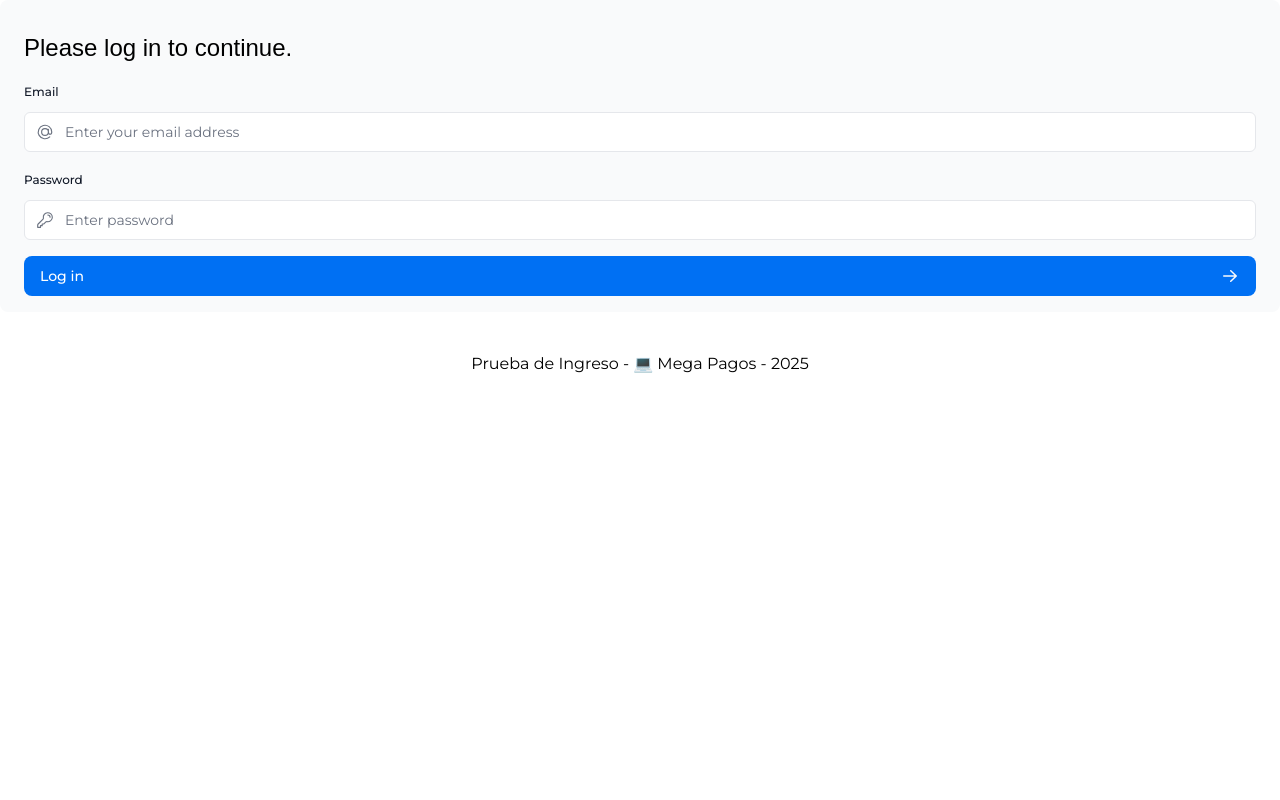
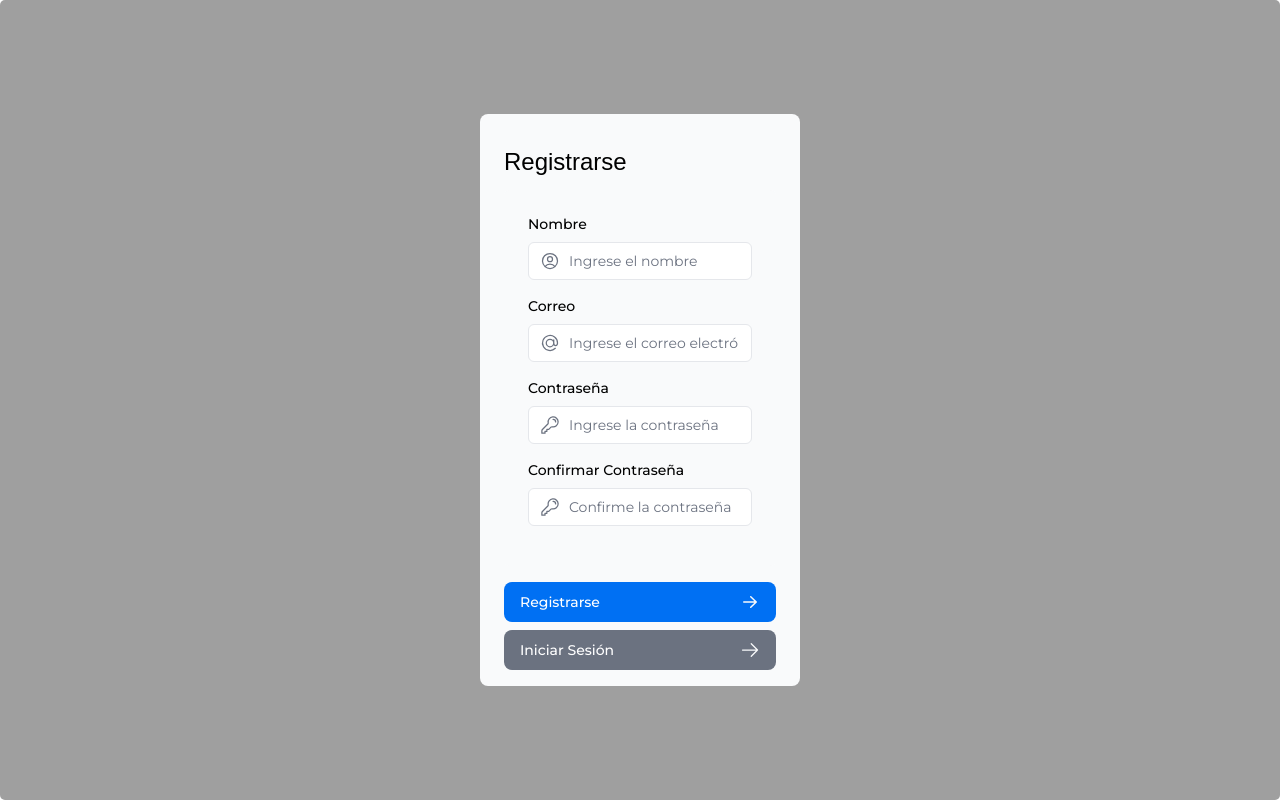
Before and after one commit to jhonatanoc96/megapagos-frontend, a Next.js app: page /sign-up in a window 1280 px wide. Built offline with nearby package versions, Linux system fonts and the light colour scheme; a web font is replaced by a local one.

Commit message:
Add sign up logic

```diff
--- a/app/lib/actions/users-actions.ts
+++ b/app/lib/actions/users-actions.ts
@@ -37,7 +37,6 @@ export async function getUsersByAdmin(query: string = '', currentPage: number =
     return usuarios;
 
 }
-
 
 export async function getUserById(id: string) {
     const { TOKEN, USER } = process.env;
--- a/app/login/login.module.css
+++ b/app/login/login.module.css
@@ -0,0 +1,4 @@
+.container {
+    background: #9f9f9f;
+    border-radius: 5px;
+}
--- a/app/page.tsx
+++ b/app/page.tsx
@@ -1,38 +1,10 @@
-import styles from './ui/home.module.css'
-import AcmeLogo from '@ui/acme-logo';
-import { ArrowRightIcon } from '@heroicons/react/24/outline';
-import Link from 'next/link';
-import { montserrat } from './ui/fonts';
-import Image from 'next/image';
+import { redirect } from 'next/navigation';
 
 export default function Page() {
+  redirect('/login');
   return (
-    <main className="flex min-h-screen flex-col p-6">
-      <div className="flex h-20 shrink-0 items-end rounded-lg bg-blue-500 p-4 md:h-52">
-        {/* <AcmeLogo /> */}
-        <div className={styles.shape}></div>
-      </div>
-      <div className="mt-4 flex grow flex-col gap-4 md:flex-row">
-        <div className="flex flex-col justify-center gap-6 rounded-lg bg-gray-50 px-6 py-10 md:w-2/5 md:px-20">
-          <p className={`text-xl text-gray-800 md:text-3xl md:leading-normal`}>
-            <strong className={`${montserrat.className} antialiased`}>Bienvenido.</strong> This is the example for the{' '}
-            <a href="https://nextjs.org/learn/" className="text-blue-500">
-              Next.js Learn Course
-            </a>
-            , brought to you by Vercel.
-          </p>
-          <Link
-            href="/login"
-            className="flex items-center gap-5 self-start rounded-lg bg-blue-500 px-6 py-3 text-sm font-medium text-white transition-colors hover:bg-blue-400 md:text-base"
-          >
-            <span>Log in</span> <ArrowRightIcon className="w-5 md:w-6" />
-          </Link>
-        </div>
-        <div className="flex items-center justify-center p-6 md:w-3/5 md:px-28 md:py-12">
-          <img src="/hero-desktop.png" alt="Screenshots of the dashboard" />
-          {/* <Image src="/hero-desktop.png" alt="Screenshots of the dashboard" /> */}
-        </div>
-      </div>
+    <main>
+
     </main>
   );
 }
--- a/app/sign-up/page.tsx
+++ b/app/sign-up/page.tsx
@@ -1,117 +1,115 @@
-'use client';
-
-import { useState } from 'react';
-import styles from './login.module.css';
+import styles from './sign-up.module.css';
 import { lusitana } from '@ui/fonts';
 import {
   AtSymbolIcon,
   KeyIcon,
-  ExclamationCircleIcon,
+  UserCircleIcon
 } from '@heroicons/react/24/outline';
 import { ArrowRightIcon } from '@heroicons/react/20/solid';
-import { Button } from '../ui/button';
-import { sendHttpRequest } from '../lib/utils';
-import { redirect } from 'next/navigation';
+import { Button } from '@ui/button';
+import { handleSignup } from '@lib/actions/login-actions';
+import { Notification } from '@ui/users/notification';
+import { LoginButton } from '@ui/login-button';
 
 export default function LoginForm() {
-  const [email, setEmail] = useState('');
-  const [password, setPassword] = useState('');
-  const [error, setError] = useState('');
-  const [success, setSuccess] = useState('');
-  const [token, setToken] = useState('');
-
-  const handleLogin = async (e: React.FormEvent) => {
-    e.preventDefault();
-
-    const data = { email, password };
-    const response: any = await sendHttpRequest('/usuarios/autenticar', 'POST', data);
-
-    console.log("Response: ", response);
-
-    const { status, message, token } = response;
-
-    if (!status || !message) {
-      setSuccess('');
-      return setError('Respuesta inválida del servidor');
-    }
-
-    if (status !== 200) {
-      setSuccess('');
-      return setError(message);
-    }
-
-    setSuccess(message);
-    setError('');
-    setToken(token.accessToken);
-    localStorage.setItem('token', token.accessToken);
-    redirect('/dashboard');
-  };
 
   return (
-    <form className="space-y-3" onSubmit={handleLogin}>
+    <div className={`${styles.container} flex items-center justify-center min-h-screen w-full`}>
+      <Notification />
+      <form className="space-y-3" action={handleSignup}>
         <div className="flex-1 rounded-lg bg-gray-50 px-6 pb-4 pt-8">
           <h1 className={`${lusitana.className} mb-3 text-2xl`}>
-          Please log in to continue.
+            Registrarse
           </h1>
           <div className="w-full">
-          <div>
-            <label
-              className="mb-3 mt-5 block text-xs font-medium text-gray-900"
-              htmlFor="email"
-            >
-              Email
+            <div className="rounded-md bg-gray-50 p-4 md:p-6">
+              {/* Nombre */}
+              <div className="mb-4">
+                <label htmlFor="amount" className="mb-2 block text-sm font-medium">
+                  Nombre
                 </label>
+                <div className="relative mt-2 rounded-md">
                   <div className="relative">
                     <input
-                className="peer block w-full rounded-md border border-gray-200 py-[9px] pl-10 text-sm outline-2 placeholder:text-gray-500"
-                id="email"
-                type="email"
-                name="email"
-                placeholder="Enter your email address"
-                value={email}
-                onChange={(e) => setEmail(e.target.value)}
+                      id="name"
+                      name="name"
+                      type="text"
+                      placeholder="Ingrese el nombre"
+                      className="peer block w-full rounded-md border border-gray-200 py-2 pl-10 text-sm outline-2 placeholder:text-gray-500"
                       required
                     />
-              <AtSymbolIcon className="pointer-events-none absolute left-3 top-1/2 h-[18px] w-[18px] -translate-y-1/2 text-gray-500 peer-focus:text-gray-900" />
-            </div>
-          </div>
-          <div className="mt-4">
-            <label
-              className="mb-3 mt-5 block text-xs font-medium text-gray-900"
-              htmlFor="password"
-            >
-              Password
-            </label>
-            <div className="relative">
-              <input
-                className="peer block w-full rounded-md border border-gray-200 py-[9px] pl-10 text-sm outline-2 placeholder:text-gray-500"
-                id="password"
-                type="password"
-                name="password"
-                placeholder="Enter password"
-                value={password}
-                onChange={(e) => setPassword(e.target.value)}
-                required
-                minLength={6}
-              />
-              <KeyIcon className="pointer-events-none absolute left-3 top-1/2 h-[18px] w-[18px] -translate-y-1/2 text-gray-500 peer-focus:text-gray-900" />
+                    <UserCircleIcon className="pointer-events-none absolute left-3 top-1/2 h-5 w-5 -translate-y-1/2 text-gray-500 peer-focus:text-gray-900" />
                   </div>
                 </div>
               </div>
-        {error && (
-          <div className="mt-4 text-red-500">
-            <ExclamationCircleIcon className="inline h-5 w-5" /> {error}
+
+              {/* Correo */}
+              <div className="mb-4">
+                <label htmlFor="email" className="mb-2 block text-sm font-medium">
+                  Correo
+                </label>
+                <div className="relative mt-2 rounded-md">
+                  <div className="relative">
+                    <input
+                      id="email"
+                      name="email"
+                      type="email"
+                      placeholder="Ingrese el correo electrónico"
+                      className="peer block w-full rounded-md border border-gray-200 py-2 pl-10 text-sm outline-2 placeholder:text-gray-500"
+                      required
+                    />
+                    <AtSymbolIcon className="pointer-events-none absolute left-3 top-1/2 h-5 w-5 -translate-y-1/2 text-gray-500 peer-focus:text-gray-900" />
                   </div>
-        )}
-        {success && (
-          <div className="mt-4 text-green-500">
-            <ExclamationCircleIcon className="inline h-5 w-5" /> {success}
                 </div>
-        )}
-        <Button className="mt-4 w-full">
-          Log in <ArrowRightIcon className="ml-auto h-5 w-5 text-gray-50" />
+              </div>
+
+              {/* Contraseña */}
+              <div className="mb-4">
+                <label htmlFor="password" className="mb-2 block text-sm font-medium">
+                  Contraseña
+                </label>
+                <div className="relative mt-2 rounded-md">
+                  <div className="relative">
+                    <input
+                      id="password"
+                      name="password"
+                      type="password"
+                      placeholder="Ingrese la contraseña"
+                      className="peer block w-full rounded-md border border-gray-200 py-2 pl-10 text-sm outline-2 placeholder:text-gray-500"
+                      required
+                    />
+                    <KeyIcon className="pointer-events-none absolute left-3 top-1/2 h-5 w-5 -translate-y-1/2 text-gray-500 peer-focus:text-gray-900" />
+                  </div>
+                </div>
+              </div>
+
+              {/* Confirmar Contraseña */}
+              <div className="mb-4">
+                <label htmlFor="password_confirmation" className="mb-2 block text-sm font-medium">
+                  Confirmar Contraseña
+                </label>
+                <div className="relative mt-2 rounded-md">
+                  <div className="relative">
+                    <input
+                      id="password_confirmation"
+                      name="password_confirmation"
+                      type="password"
+                      placeholder="Confirme la contraseña"
+                      className="peer block w-full rounded-md border border-gray-200 py-2 pl-10 text-sm outline-2 placeholder:text-gray-500"
+                      required
+                    />
+                    <KeyIcon className="pointer-events-none absolute left-3 top-1/2 h-5 w-5 -translate-y-1/2 text-gray-500 peer-focus:text-gray-900" />
+                  </div>
+                </div>
+              </div>
+            </div>
+          </div>
+          <Button type="submit" className="mt-4 w-full">
+            Registrarse <ArrowRightIcon className="ml-auto h-5 w-5 text-gray-50" />
           </Button>
+          <LoginButton />
         </div>
       </form>
+    </div>
   );
 }
--- a/app/sign-up/sign-up.module.css
+++ b/app/sign-up/sign-up.module.css
@@ -0,0 +1,4 @@
+.container {
+    background: #9f9f9f;
+    border-radius: 5px;
+}
--- /dev/null
+++ b/app/ui/login-button.tsx
@@ -0,0 +1,16 @@
+'use client'
+
+import { ArrowRightIcon } from '@heroicons/react/24/outline';
+import { redirect } from 'next/navigation';
+import { Button } from './button';
+
+export function LoginButton() {
+  const handleLogin = async () => {
+    redirect('/login');
+  }
+  return (
+    <Button onClick={handleLogin} className="mt-2 w-full bg-gray-500">
+      Iniciar Sesión <ArrowRightIcon className="ml-auto h-5 w-5 text-gray-50" />
+    </Button>
+  );
+}
--- a/app/ui/users/create-form.tsx
+++ b/app/ui/users/create-form.tsx
@@ -1,6 +1,6 @@
 import Link from 'next/link';
 import {
-  FolderOpenIcon,
+  AtSymbolIcon,
   KeyIcon,
   UserCircleIcon,
 } from '@heroicons/react/24/outline';
@@ -50,7 +50,7 @@ export default function Form() {
                   className="peer block w-full rounded-md border border-gray-200 py-2 pl-10 text-sm outline-2 placeholder:text-gray-500"
                   required
                 />
-                <FolderOpenIcon className="pointer-events-none absolute left-3 top-1/2 h-5 w-5 -translate-y-1/2 text-gray-500 peer-focus:text-gray-900" />
+                <AtSymbolIcon className="pointer-events-none absolute left-3 top-1/2 h-5 w-5 -translate-y-1/2 text-gray-500 peer-focus:text-gray-900" />
               </div>
             </div>
           </div>
--- a/app/ui/users/edit-form.tsx
+++ b/app/ui/users/edit-form.tsx
@@ -1,5 +1,5 @@
 import {
-  FolderOpenIcon,
+  AtSymbolIcon,
   KeyIcon,
   UserCircleIcon,
 } from '@heroicons/react/24/outline';
@@ -60,7 +60,7 @@ export default async function EditUserForm({
                   className="peer block w-full rounded-md border border-gray-200 py-2 pl-10 text-sm outline-2 placeholder:text-gray-500"
                   required
                 />
-                <FolderOpenIcon className="pointer-events-none absolute left-3 top-1/2 h-5 w-5 -translate-y-1/2 text-gray-500 peer-focus:text-gray-900" />
+                <AtSymbolIcon className="pointer-events-none absolute left-3 top-1/2 h-5 w-5 -translate-y-1/2 text-gray-500 peer-focus:text-gray-900" />
               </div>
             </div>
           </div>
```
Also changed, not shown: app/lib/actions/login-actions.ts (+56 -0 lines), app/login/page.tsx (+7 -1 lines), app/ui/sign-up-button.tsx (added, +16 -0 lines). Lines whose indentation alone changed are shown as unchanged.
